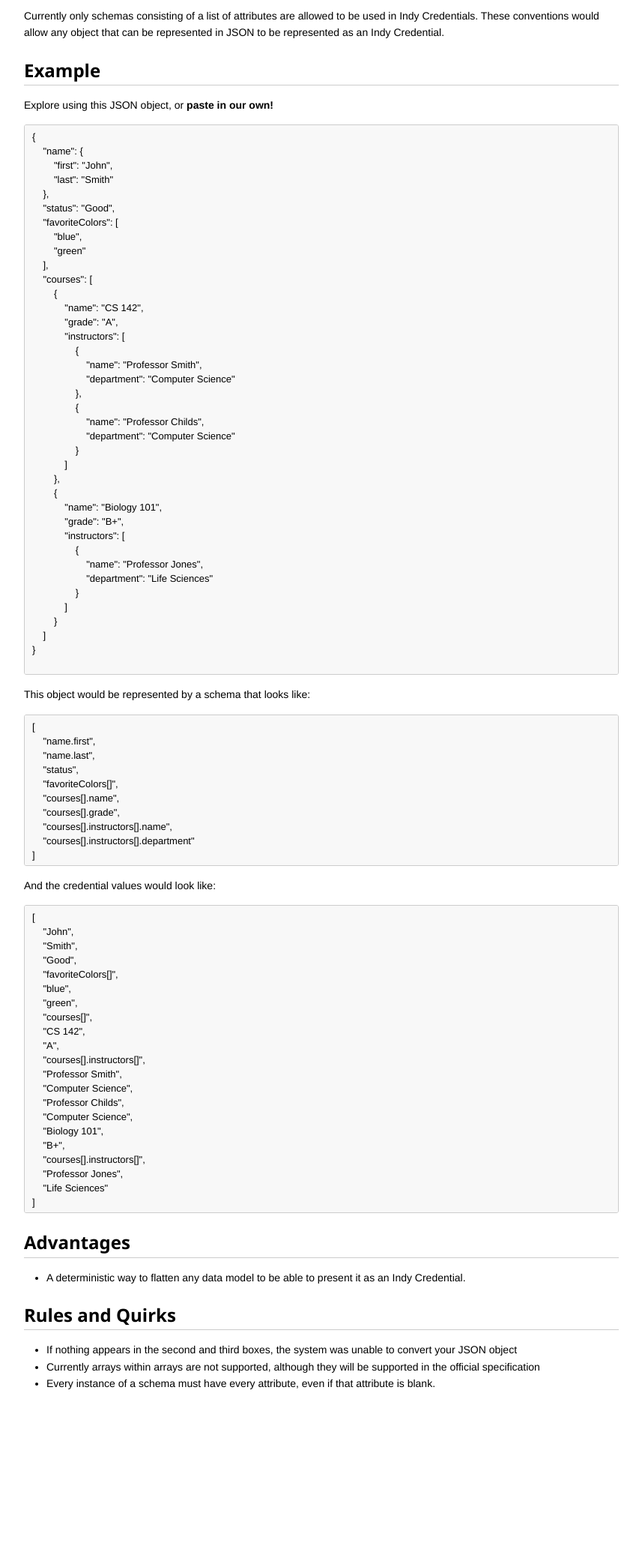
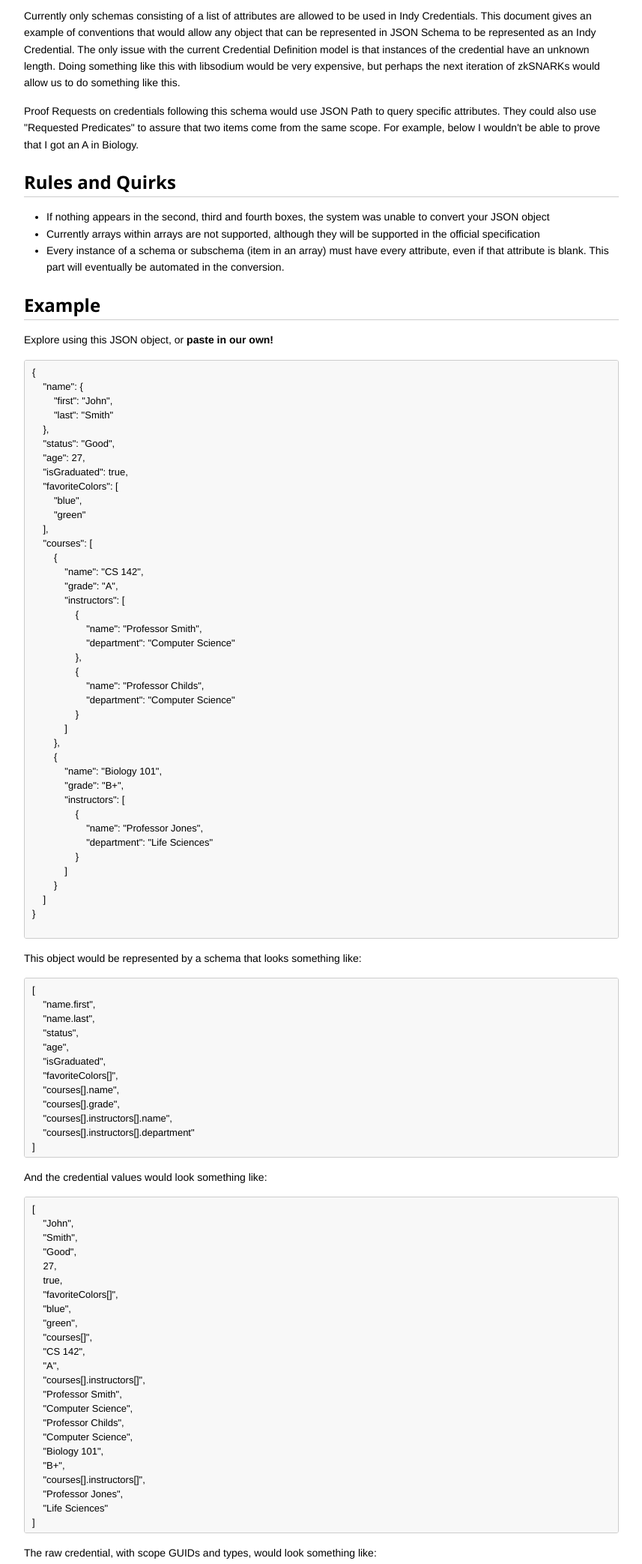
Before and after one commit to saholman/IndyCredDefProposal, a plain HTML site: page index.html in a window 1280 px wide. Shown: the part 80-2166 px from the top of the page at 75% size, without its empty margins (211-1068 px from the left). Before the commit the page ends 1981 px from the top, so only its background shows below. Drawn offline with nearby package versions, Linux system fonts and the light colour scheme.

Commit message:
added scope guids and types

```diff
--- a/index.html
+++ b/index.html
@@ -345,7 +345,27 @@ kbd {
 
 <h1 id="toc_0">Indy Credential Definition Specification Proposal</h1>
 
-<p>Currently only schemas consisting of a list of attributes are allowed to be used in Indy Credentials.  These conventions would allow any object that can be represented in JSON to be represented as an Indy Credential.  </p>
+<p>
+    Currently only schemas consisting of a list of attributes are allowed to be used in Indy Credentials.
+    This document gives an example of conventions that would allow any object that can be represented in
+    JSON Schema to be represented as an Indy Credential.  The only issue with the current Credential Definition
+    model is that instances of the credential have an unknown length.  Doing something like this with libsodium
+    would be very expensive, but perhaps the next iteration of zkSNARKs would allow us to do something like this.
+</p>
+
+<p>
+    Proof Requests on credentials following this schema would use JSON Path to query specific attributes.  They
+    could also use "Requested Predicates" to assure that two items come from the same scope. For example, below I wouldn't
+    be able to prove that I got an A in Biology.
+</p>
+
+<h2 id="toc_3">Rules and Quirks</h2>
+
+<ul>
+    <li>If nothing appears in the second, third and fourth boxes, the system was unable to convert your JSON object</li>
+    <li>Currently arrays within arrays are not supported, although they will be supported in the official specification</li>
+    <li>Every instance of a schema or subschema (item in an array) must have every attribute, even if that attribute is blank. This part will eventually be automated in the conversion.</li>
+</ul>
 
 <h2 id="toc_1">Example</h2>
 
@@ -358,6 +378,8 @@ kbd {
         "last": "Smith"
     },
     "status": "Good",
+    "age": 27,
+    "isGraduated": true,
     "favoriteColors": [
         "blue",
         "green"
@@ -391,27 +413,18 @@ kbd {
 }
         </textarea></div>
 
-<p>This object would be represented by a schema that looks like:</p>
+<p>This object would be represented by a schema that looks something like:</p>
 
 <div><textarea id="schema" class="w3-input codeBlock" readonly ></textarea></div>
 
-<p>And the credential values would look like:</p>
+<p>And the credential values would look something like:</p>
+
+<div><textarea id="modelValues" class="w3-input codeBlock" readonly ></textarea></div>
+
+<p>The raw credential, with scope GUIDs and types, would look something like: </p>
 
 <div><textarea id="model" class="w3-input codeBlock" readonly ></textarea></div>
 
-<h2 id="toc_2">Advantages</h2>
-
-<ul>
-<li>A deterministic way to flatten any data model to be able to present it as an Indy Credential.</li>
-</ul>
-
-<h2 id="toc_3">Rules and Quirks</h2>
-
-<ul>
-    <li>If nothing appears in the second and third boxes, the system was unable to convert your JSON object</li>
-    <li>Currently arrays within arrays are not supported, although they will be supported in the official specification</li>
-    <li>Every instance of a schema must have every attribute, even if that attribute is blank.</li>
-</ul>
 <script>
     function createSchema(schema) {
         const result = [];
@@ -440,13 +453,12 @@ kbd {
                 }
             } else {
                 console.log(`Type ${typeof student[key]} is not supported`);
-                process.exit(1);
             }
         }
         return Array.from(new Set(result));
     }
 
-    function createCredentialModel(schema) {
+    function createCredentialModelValues(schema) {
         const result = [];
         for(let key of Object.keys(schema)) {
             if(typeof schema[key] === 'string' || typeof schema[key] === 'boolean' || typeof schema[key] === 'number') {
@@ -455,7 +467,7 @@ kbd {
                 if(Array.isArray(schema[key])) {
                     result.push(`${key}[]`)
                 }
-                const subModel = createCredentialModel(schema[key]);
+                const subModel = createCredentialModelValues(schema[key]);
                 for(const subModelItem of subModel) {
                     if(subModelItem.indexOf && subModelItem.indexOf('[]') !== -1 && isNaN(key)) {
                         result.push(`${key}[].${subModelItem}`);
@@ -471,9 +483,44 @@ kbd {
         return result;
     }
 
+    function createCredentialModel(schema, parentScopeGuid) {
+        const result = [];
+        result.push(`{${parentScopeGuid}}`);
+        for(let key of Object.keys(schema)) {
+            let scopeGuid = guid();
+            if(typeof schema[key] === 'string' || typeof schema[key] === 'boolean' || typeof schema[key] === 'number') {
+                result.push(`(${typeof schema[key]})${schema[key]}`);
+            } else if(typeof schema[key] === "object") {
+                const subModel = createCredentialModel(schema[key], `${parentScopeGuid}.${scopeGuid}`);
+                for(const subModelItem of subModel) {
+                    result.push(`${subModelItem}`);
+                }
+            } else {
+                console.log(`Type ${typeof student[key]} is not supported`);
+            }
+        }
+        return result;
+    }
+
+    function guid() {
+        function s4() {
+            return Math.floor((1 + Math.random()) * 0x10000)
+                .toString(16)
+                .substring(1);
+        }
+        return s4() + s4();
+    }
+
+    function autoGrow(element) {
+        element.style.height = "50px";
+        element.style.height = (element.scrollHeight)+"px";
+    }
+
     const jsonArea = document.getElementById('json');
     const schemaArea = document.getElementById('schema');
+    const modelValuesArea = document.getElementById('modelValues');
     const modelArea = document.getElementById('model');
+
 
     function updateFields() {
         autoGrow(jsonArea);
@@ -483,19 +530,21 @@ kbd {
         } catch(e) {
             schemaArea.value = ""
         }
+        autoGrow(schemaArea);
 
-        autoGrow(schemaArea);
         try {
-            modelArea.value = JSON.stringify(createCredentialModel(JSON.parse(jsonArea.value)), null, 4);
+            modelValuesArea.value = JSON.stringify(createCredentialModelValues(JSON.parse(jsonArea.value)), null, 4);
+        } catch(e) {
+            modelValuesArea.value = ""
+        }
+        autoGrow(modelValuesArea);
+
+        try {
+            modelArea.value = JSON.stringify(createCredentialModel(JSON.parse(jsonArea.value), guid()), null, 4);
         } catch(e) {
             modelArea.value = ""
         }
         autoGrow(modelArea);
-    }
-
-    function autoGrow(element) {
-        element.style.height = "50px";
-        element.style.height = (element.scrollHeight)+"px";
     }
 
     updateFields();
--- a/index.js
+++ b/index.js
@@ -1,4 +1,5 @@
 'use strict';
+const crypto = require('crypto');
 
 // let student = {
 //     "name": {
```
